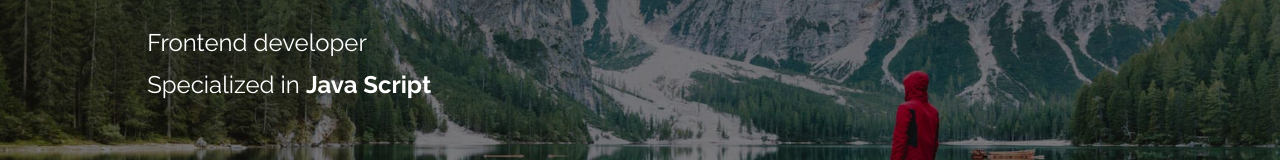
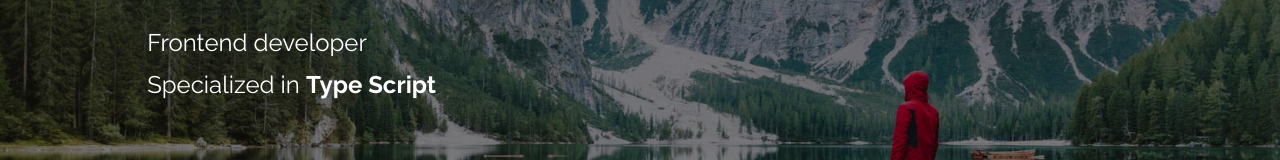
Before and after one commit to Saleroses/portfolio, a React (Create React App) app: page / in a window 1280 px wide. Shown: the part 386-546 px from the top of the page. Built offline with nearby package versions, Linux system fonts and the light colour scheme.

Commit message:
text Changer

```diff
--- a/src/header/Typewriter.tsx
+++ b/src/header/Typewriter.tsx
@@ -1,33 +1 @@
 import React, { useState, useEffect } from 'react';
-
-
-
-export type TypewriterPropsType = {
-    text: Array<string>,
-    delay: number
-}
-
-export const Typewriter = (props: TypewriterPropsType) => {
-    const [currentText, setCurrentText] = useState('');
-    const [currentIndex, setCurrentIndex] = useState(0);
-
-    const currentTextChanger = setInterval(()=>{
-        for (let i = 0; i < props.text.length; i++) {
-            setCurrentText(props.text[i])
-
-        }
-    }, 1000)
-
-    useEffect(() => {
-        if (currentIndex < props.text.length) {
-            const timeout = setTimeout(() => {
-                setCurrentText(prevText => prevText + props.text[currentIndex]);
-                setCurrentIndex(prevIndex => prevIndex + 1);
-            }, props.delay);
-
-            return () => clearTimeout(timeout);
-        }
-    }, [currentIndex, props.delay, props.text]);
-
-    return <span>{currentText}</span>;
-};
--- a/src/main/Main.tsx
+++ b/src/main/Main.tsx
@@ -1,14 +1,41 @@
-import React from 'react';
+import React, {useEffect, useState} from 'react';
 import s from './Main.module.css'
-import {Typewriter} from "../header/Typewriter";
+
+export type TypewriterPropsType = {
+    text: Array<string>,
+    delay: number
+}
+
+const Main = () => {
 
 
-const Main = () => {
-    let SpecializedListText = [
+    const SpecializedListText = [
+        "Software engineer",
         "React",
         "Type Script",
         "Java Script",
     ]
+
+    const Typewriter = (props: TypewriterPropsType) => {
+        const [currentText, setCurrentText] =  useState('');
+        const [currentIndex, setCurrentIndex] = useState(0);
+
+
+        useEffect(() => {
+            if (currentIndex < props.text.length) {
+                const timeout = setTimeout(() => {
+                    setCurrentText(props.text[currentIndex]);
+                    setCurrentIndex(prevIndex => prevIndex + 1);
+                }, props.delay);
+
+                return () => clearTimeout(timeout);
+            } else {
+                setCurrentIndex(0)
+            }
+        }, [currentIndex, props.delay, props.text]);
+
+        return <span>{currentText}</span>;
+    };
 
     return (
         <div className={s.mainBlock}>
@@ -17,7 +44,7 @@ const Main = () => {
                     <h1>Привет! Я Егор</h1>
                     <span className={s.text}>Frontend developer </span>
                     <p className={s.text2}><span>{"Specialized in "}</span>
-                        <span className={s.specialized}><Typewriter text={SpecializedListText} delay={100}/>
+                        <span className={s.specialized}><Typewriter text={SpecializedListText} delay={2000}/>
                         </span>
                     </p>
                 </div>
```
